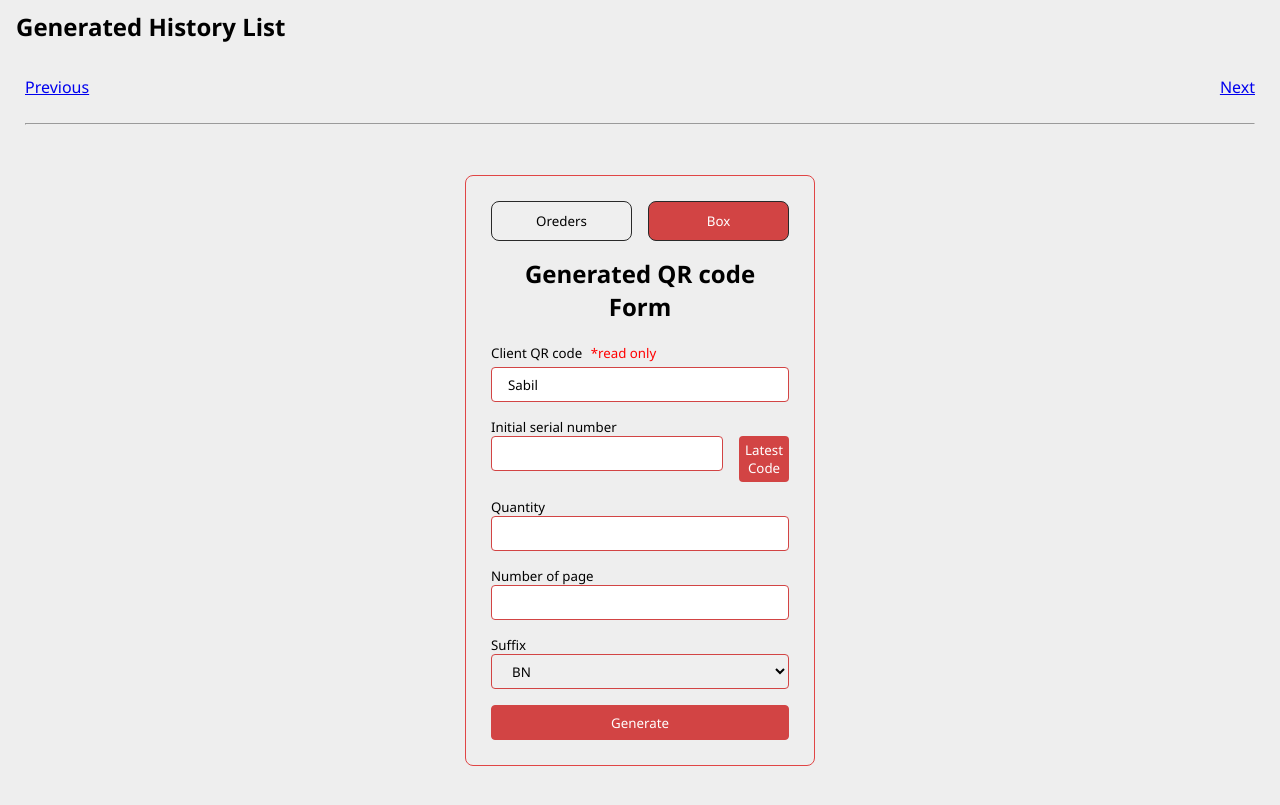
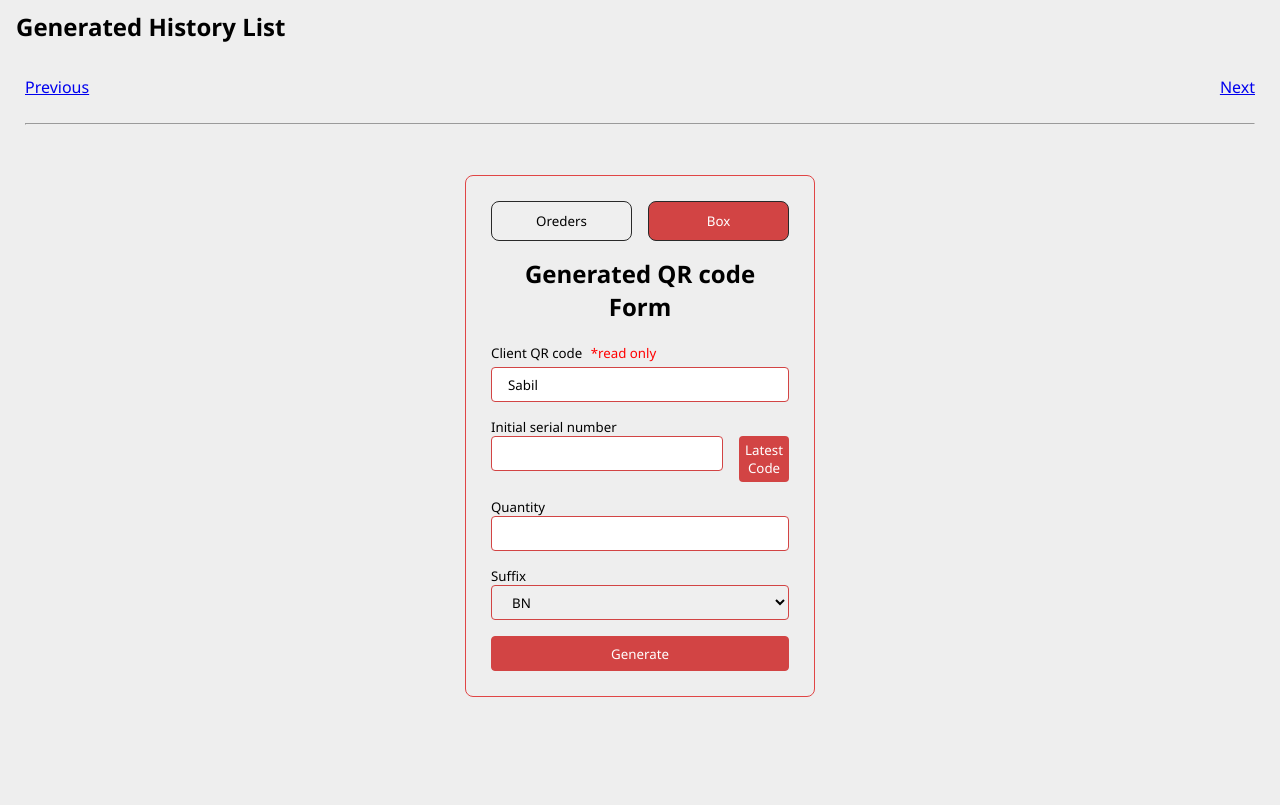
Before and after one commit to hatem185/ds_qr_code_generator, a plain HTML site: page index.html in a window 1280 px wide. Both pictures are taken after a click on the button "Box". Shown: the part 83-888 px from the top of the page. After the commit the page ends 827 px from the top, so only its background shows below. Drawn offline with Linux system fonts and the light colour scheme; no server answers.

Commit message:
Hide number of page inputs in box tab

```diff
--- a/index.html
+++ b/index.html
@@ -81,7 +81,7 @@
             </label>
             <input type="number" id="qty-code" />
           </div>
-          <div class="input-wrapper">
+          <div id="number-of-pages-wrapper" class="input-wrapper">
             <label for="number-of-pages-code">
               <h5 class="label-text">Number of page</h5>
             </label>
--- a/js/script.js
+++ b/js/script.js
@@ -20,7 +20,7 @@ const ordersBtn = document.getElementById("orders-btn");
 const boxBtn = document.getElementById("box-btn");
 const suffixOption = document.getElementById("suffix-qr-code");
 const suffixOptionWrapper = document.getElementById("suffix-qr-code-wrapper");
-
+const numberOfPagesWrapper = document.getElementById("number-of-pages-wrapper");
 const limitOfNumberPage = 16;
 let qrType = "Orders";
 let baseUrl = "";
@@ -115,9 +115,14 @@ const qrConfig = (data) => {
 };
 const selectQrType = (first, second, type = "") => {
   qrType = type;
+
   suffixOptionWrapper.classList.toggle(
     "hidden",
     qrType.toLowerCase() === "orders"
+  );
+  numberOfPagesWrapper.classList.toggle(
+    "hidden",
+    qrType.toLowerCase() === "box"
   );
   first.classList.add("picked-color");
   second.classList.remove("picked-color");
```
